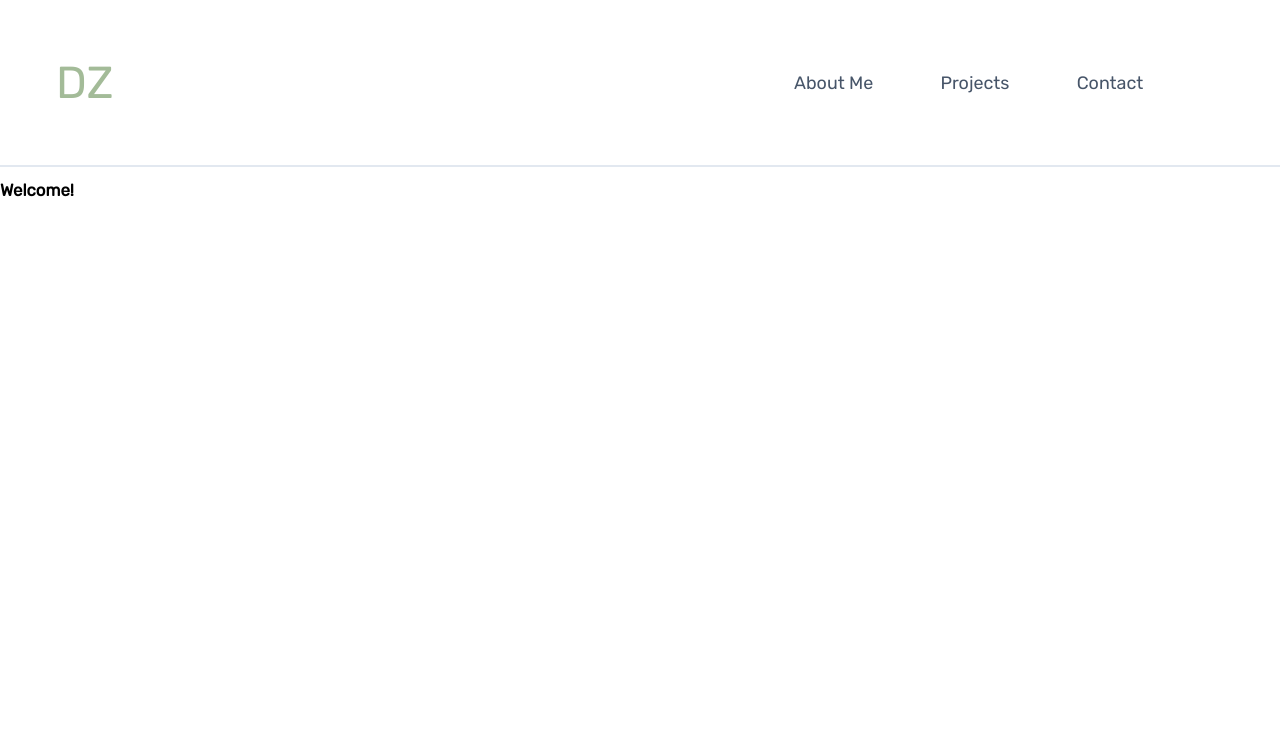
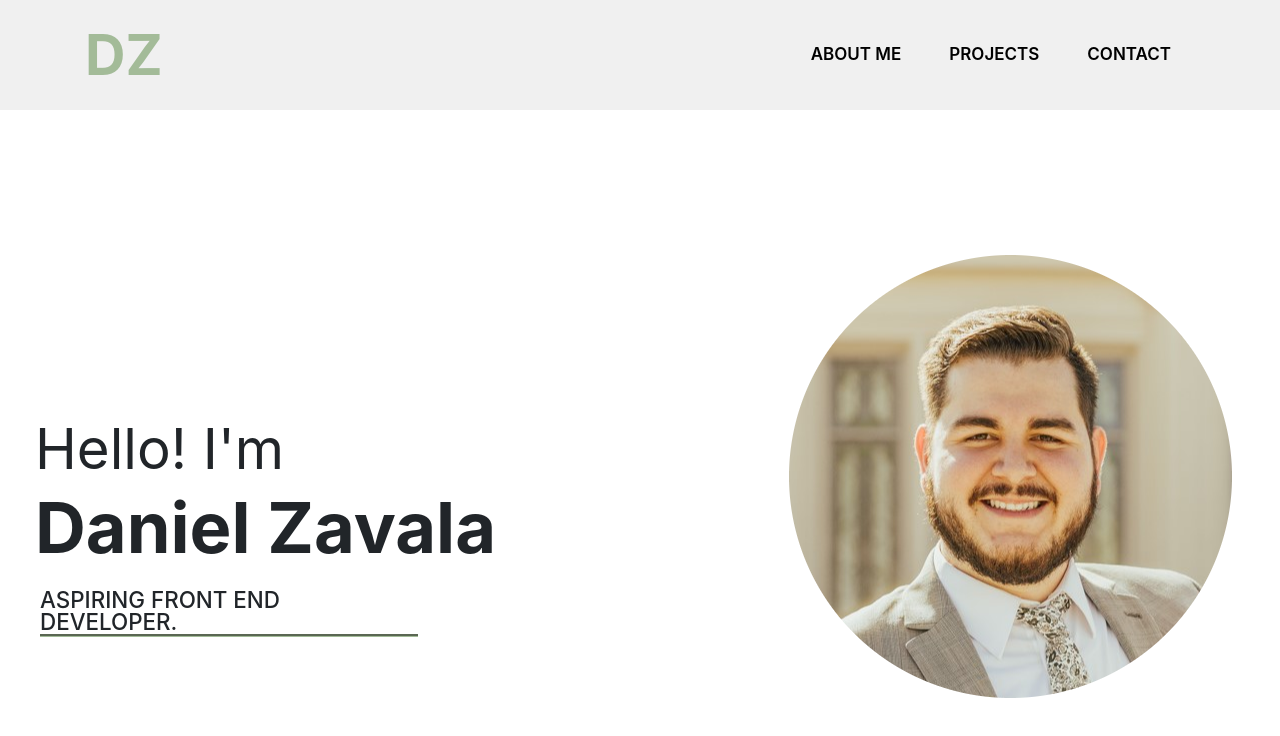
Before and after one commit to daza06/personal-site-published, a website: page index.html in a window 1280 px wide. Drawn offline with nearby package versions, Linux system fonts and the light colour scheme.

Commit message:
setting up navbar and title page

```diff
--- a/index.html
+++ b/index.html
@@ -5,56 +5,85 @@
     <meta http-equiv="X-UA-Compatible" content="IE=edge" />
     <meta name="viewport" content="width=device-width, initial-scale=1.0" />
     <title>Portfolio Site</title>
-    <link rel="stylesheet" href="styles/styles.css" />
+    <!-- Bootstrap CSS -->
     <link
       rel="stylesheet"
-      href="https://cdnjs.cloudflare.com/ajax/libs/font-awesome/4.7.0/css/font-awesome.min.css"
+      href="node_modules/bootstrap/dist/css/bootstrap.min.css"
     />
+    <link
+      rel="stylesheet"
+      href="node_modules/font-awesome/css/font-awesome.min.css"
+    />
+    <link rel="stylesheet" href="styles/styles.css" />
     <script defer src="./app.js"></script>
   </head>
 
-  <body class="main-content">
+  <body>
+    <!-- navbar -->
     <section id="top">
-      <header class="header">
+      <nav
+        class="navbar navbar-expand-lg text-uppercase"
+        style="background-color: #f0f0f0"
+      >
         <div class="container">
-          <div class="row">
-            <nav class="navbar">
-              <!-- <figure onclick="toggleModal()">
-                <img id="personal-logo" src="/assets/Ben Ramirez-1.png" alt="" />
-              </figure> -->
-              <a href="#" class="nav-logo">DZ</a>
-              <ul class="nav-menu">
-                <li class="nav-item" onclick="toggleModal()">
-                  <a href="#" class="nav-link">About Me</a>
-                </li>
-                <li class="nav-item">
-                  <a href="#" class="nav-link">Projects</a>
-                </li>
-                <li class="nav-item" onclick="toggleModal()">
-                  <a href="#" class="nav-link">Contact</a>
-                </li>
-                <li class="nav-item" onclick="toggleContrast()">
-                  <a href="#" class="nav-link"><i class="fas fa-adjust"></i></a>
-                </li>
-              </ul>
-              <div class="hamburger">
-                <span class="bar"></span>
-                <span class="bar"></span>
-                <span class="bar"></span>
-              </div>
-            </nav>
+          <a
+            class="navbar-brand font-weight-bold link-hover-effect link-hover-effect--black"
+            href="#"
+            >DZ</a
+          >
+          <button
+            class="navbar-toggler"
+            type="button"
+            data-bs-toggle="collapse"
+            data-bs-target="#navbarNav"
+            aria-controls="navbarNav"
+            aria-expanded="false"
+            aria-label="Toggle navigation"
+          >
+            <span class="navbar-toggler-icon"></span>
+          </button>
+          <div class="collapse navbar-collapse" id="navbarNav">
+            <div class="navbar-nav ml-auto">
+              <a
+                class="nav-link active px-lg-4 rounded link-hover-effect link-hover-effect--black"
+                href="#"
+                >About Me</a
+              >
+              <a
+                class="nav-link px-lg-4 rounded link-hover-effect link-hover-effect--black"
+                href="#"
+                >Projects</a
+              >
+              <a
+                class="nav-link px-lg-4 rounded link-hover-effect link-hover-effect--black"
+                href="#"
+                >Contact</a
+              >
+            </div>
           </div>
         </div>
-      </header>
-      <div class="title">
-        <div class="container">
-          <div class="row align-items-center">
-            <div class="col-md-12">
-              <h1>Welcome!</h1>
-            </div>
+      </nav>
+    </section>
+
+    <!-- main section -->
+    <section class="title py-5">
+      <div class="container py-5">
+        <div class="row py-5">
+          <div class="col-lg-6 py-5 mr-auto">
+            <h2>
+              <small>Hello! I'm</small> <br />
+              Daniel Zavala
+            </h2>
+            <h6>Aspiring Front End Developer.</h6>
+            <img src="img/ME-modified.png" alt="Daniel Zavala">
           </div>
         </div>
       </div>
     </section>
+
+    <footer></footer>
+    <script src="node_modules/jquery/dist/jquery.slim.min.js"></script>
+    <script src="node_modules/popper.js/dist/umd/popper.min.js"></script>
+    <script src="node_modules/bootstrap/dist/js/bootstrap.min.js"></script>
   </body>
 </html>
--- a/styles/styles.css
+++ b/styles/styles.css
@@ -1,4 +1,3 @@
-@import url("https://fonts.googleapis.com/css2?family=Rubik:wght@300;400&display=swap");
 
 * {
   margin: 0;
@@ -6,68 +5,85 @@
   box-sizing: border-box;
 }
 
-/* :root {
-  --color-primary: #191d2b;
-  --color-secondary: #27ae60;
-  --color-white: #ffffff;
-  --color-black: #000;
-  --color-grey0: #f8f8f8;
-  --color-grey-1: #dbe1e8;
-  --color-grey-2: #b2becd;
-  --color-grey-3: #6c7983;
-  --color-grey-4: #454e56;
-  --color-grey-5: #2a2e35;
-  --color-grey-6: #12181b;
-  --br-sm-2: 14px;
-  --box-shadow-1: 0 3px 15px rgba(0, 0, 0, 0.3);
+.nav-link {
+  color: black;
+  font-size: 17px;
+  font-weight: 620;
+  cursor: pointer;
+  text-decoration: none;
 }
 
-body {
-  background-color: var(--color-primary);
-  font-family: "Poppins", sans-serif;
-  font-size: 1.1rem;
-  color: var(--color-white);
-  transition: all 0.4s ease-in-out;
+.nav-link:hover {
+  color: white;
+  background-color: #a3bb98;
 }
 
-a {
-  display: inline-block;
-  text-decoration: none;
-  color: inherit;
-  font-family: inherit;
+.link-hover-effect {
+  position: relative;
 }
 
-header {
-  height: 100vh;
-  color: var(--color-white);
-  overflow: hidden;
+.link-hover-effect:after {
+  content: "";
+  position: absolute;
+  bottom: -10px;
+  height: 3px;
+  width: 0;
+  right: 0;
+  transition: all 300ms ease;
 }
 
-section {
-  min-height: 100vh;
-  width: 100%;
-  position: absolute;
-  left: 0;
-  top: 0;
-  padding: 3rem;
+.link-hover-effect--white:after {
+  background-color: #F0F0F0;
 }
 
-nav {
-  display: flex;
-  justify-content: space-between;
-  align-items: center;
-  width: 100%;
-  max-width: 1200px;
-  margin: 0 auto;
-  padding: 0 20px;
-  height: 100px;
+.link-hover-effect--black:after {
+  background-color: #242424;
 }
 
-.nav-link {
-  margin: 0 12px;
-} */
+.link-hover-effect:hover:after {
+  left: 0;
+  width: 100%;
+}
 
-html {
+.navbar-brand {
+  font-size: 3.5rem;
+  font-weight: 800;
+  color: #a3bb98;
+  cursor: pointer;
+  text-decoration: none;
+}
+
+.navbar-brand:hover {
+  color: black;
+}
+
+.title h2 {
+  font-size: 4.4rem;
+  font-weight: 700;
+  position: relative;
+  top: 100px;
+  right: 50px;
+}
+
+.title h6 {
+  font-size: 1.4rem;
+  text-transform: uppercase;
+  line-height: 1;
+  border-bottom: 3px solid #a3bb98;
+  border-bottom-style: groove;
+  width: 70%;
+  position: relative;
+  top: 110px;
+  right: 45px;
+}
+
+img {
+  position: relative;
+  padding-left: 44rem;
+  top: -280px;
+}
+
+/* html {
   font-size: 70%;
   font-family: "Rubik", sans-serif;
 }
@@ -88,7 +104,7 @@ a {
   display: flex;
   justify-content: space-between;
   align-items: center;
-  padding: 5rem 5rem;
+  padding-top: 5rem;
   margin: auto;
 }
 
@@ -113,7 +129,7 @@ a {
 }
 
 .nav-item {
-  margin-left: 6rem;
+  margin-left: 5rem;
 }
 
 .nav-link {
@@ -123,13 +139,13 @@ a {
 }
 
 .nav-link:hover {
-  color: #A3BB98;
+  color: #a3bb98;
 }
 
 .nav-logo {
   font-size: 4rem;
   font-weight: 500;
-  color: #A3BB98;
+  color: #a3bb98;
 }
 
 @media only screen and (max-width: 768px) {
@@ -170,17 +186,4 @@ a {
 
 .hamburger.active .bar:nth-child(3) {
   transform: translateY(-8px) rotate(-45deg);
-}
-
-h1 {
-  display: block;
-  margin-top: 20px;
-  margin-bottom: 10px;
-  line-height: 1.1;
-  font-size: 1.5em;
-  margin-block-start: 0.83em;
-  margin-block-end: 0.83em;
-  margin-inline-start: 0px;
-  margin-inline-end: 0px;
-  font-weight: bold;
-}
+} */
```
Also changed, not shown: package.json (added, +30 -0 lines), img/ME-modified.png (added), 2 other files.
